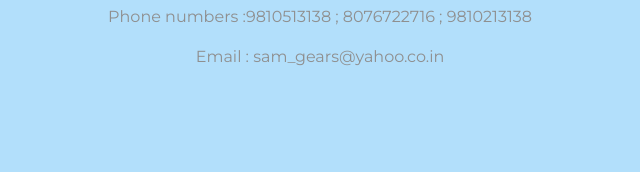
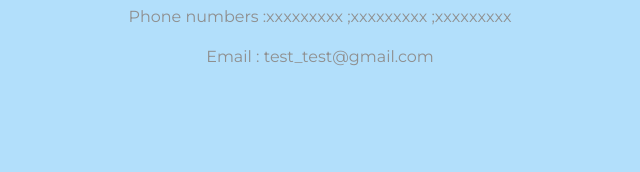
Before and after one commit to tanishmehta203/sammedicos, a plain HTML site: page index.html in a window 1280 px wide. Shown: the part 2607-2779 px from the top of the page, 320-960 px from the left. Drawn offline with nearby package versions, Linux system fonts and the light colour scheme; files that its build step writes are made by us from their sources.

Commit message:
Update index.html

```diff
--- a/index.html
+++ b/index.html
@@ -207,12 +207,12 @@
     <div class="container-fluid">
 
       <h3 class="big-heading">Contact Information </h3>
-      <p>Phone numbers :9810513138
-                       ; 8076722716
-                       ; 9810213138
+      <p>Phone numbers :xxxxxxxxx
+                       ;xxxxxxxxx
+                       ;xxxxxxxxx
         </p>
         <p>
-          Email        : sam_gears@yahoo.co.in
+          Email        : test_test@gmail.com
       </p>
 
     </div>
```
